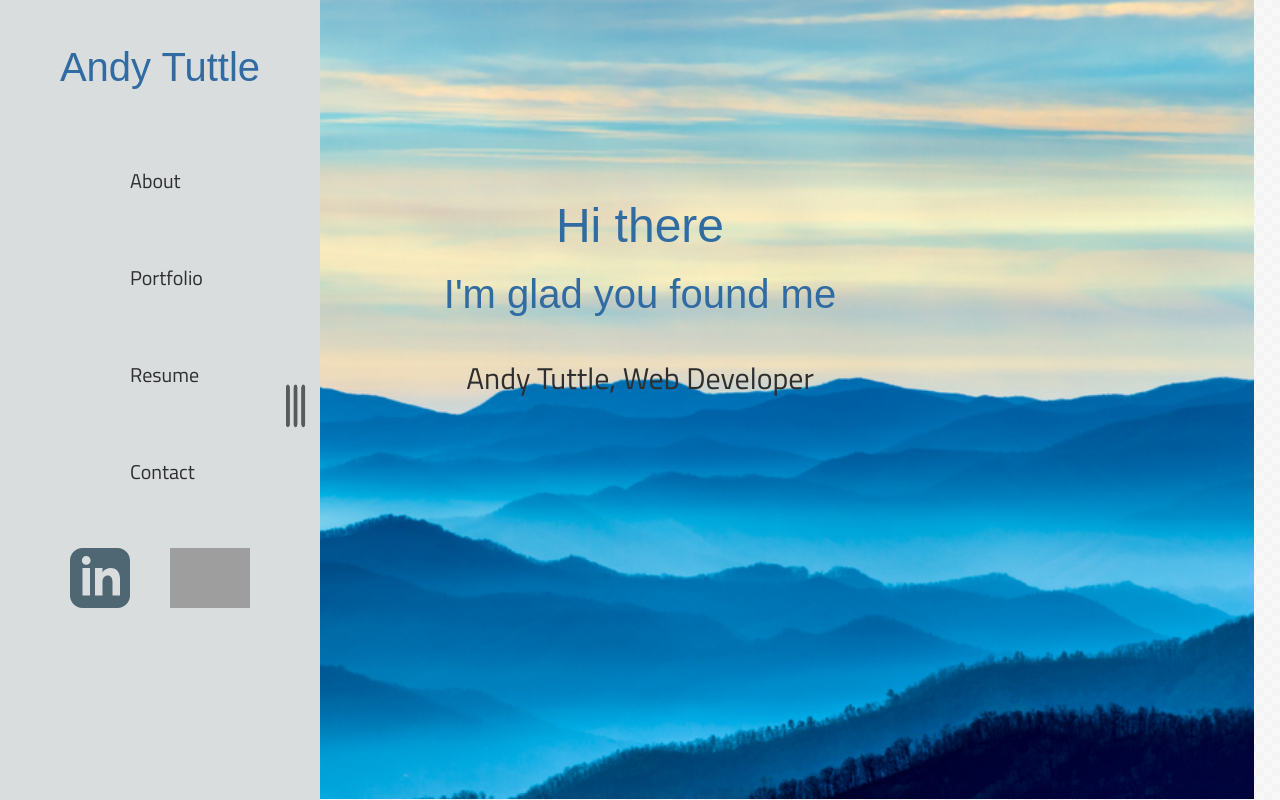
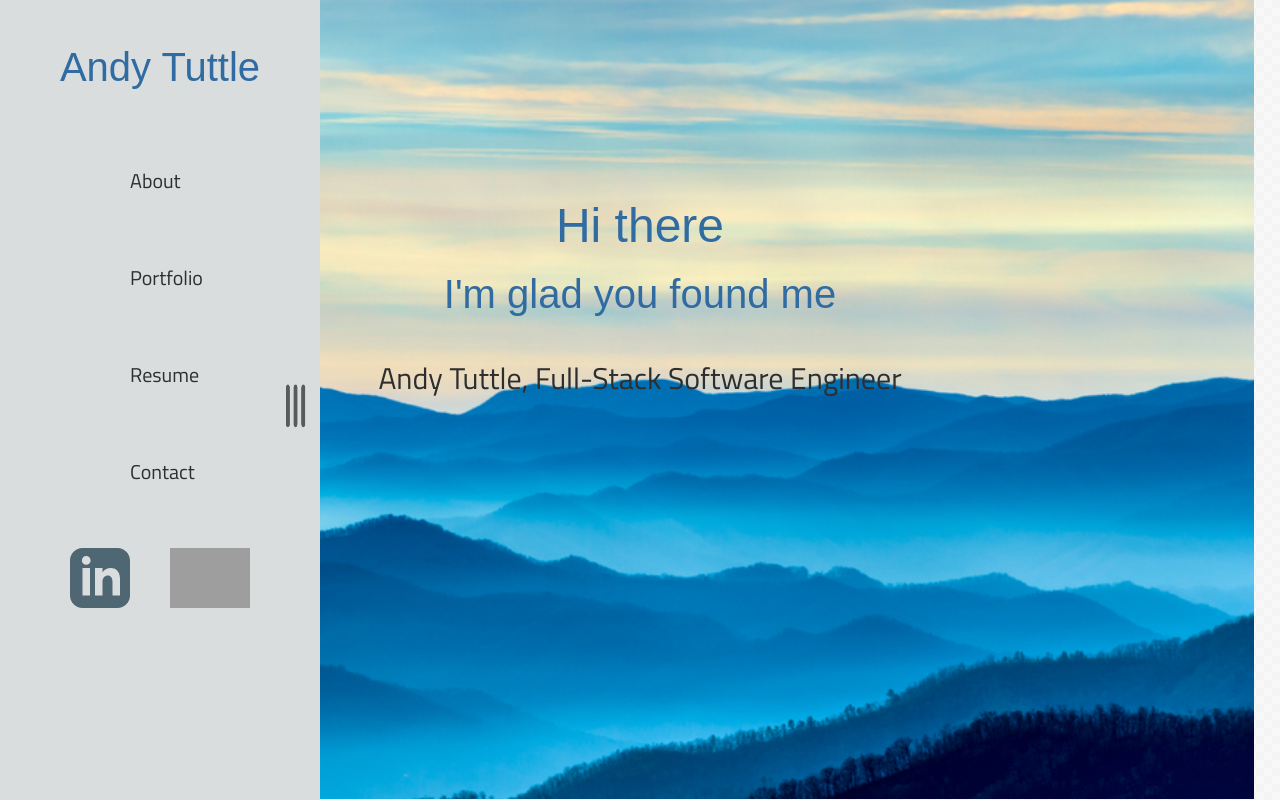
Before and after one commit to AndyTuttle12/portfolio, a React (Create React App) app: page / in a window 1280 px wide. Built offline with nearby package versions, Linux system fonts and the light colour scheme; grey boxes are pictures that could not be loaded; a web font is replaced by a local one.

Commit message:
Updated resume and title across all branding.

```diff
--- a/src/components/About.js
+++ b/src/components/About.js
@@ -37,8 +37,8 @@ class About extends Component {
 					<h1>About Me</h1>
 				</div>
 				<div className="bio">
-					<p>I am a front-end developer who speciallizes in clean, responsive, modular apps and websites.</p>
-					<p>Currently, I am studying at DigitalCrafts, a full-stack development bootcamp in Atlanta, GA.</p>
+					<p>I am a full-stack software engineer who speciallizes in clean, responsive, modular apps and websites.</p>
+					<p>Currently, I am a grauate of DigitalCrafts, a full-stack development bootcamp in Atlanta, GA.</p>
 					<p>Learn more about the bootcamp below:</p>
 					<div><a href="http://www.digitalcrafts.com/"><img src="http://www.digitalcrafts.com/sites/all/themes/digitalcrafts/images/digitalcrafts-site-logo.png" alt="DigitalCrafts" /></a></div>
 				</div>
--- a/src/components/MainBody.js
+++ b/src/components/MainBody.js
@@ -80,7 +80,7 @@ class MainBody extends Component {
 						<h2>I{"'"}m glad you found me</h2>
 					</div>
 					<div className="text">
-						<h3>Andy Tuttle, Web Developer</h3>
+						<h3>Andy Tuttle, Full-Stack Software Engineer</h3>
 					</div>
 				</div>
 				<div className="parallax-bg" ref="section" onMouseMove={this.onMouseMove}>
```
Also changed, not shown: 1 other file (tests, documents, lock files or other folders).
